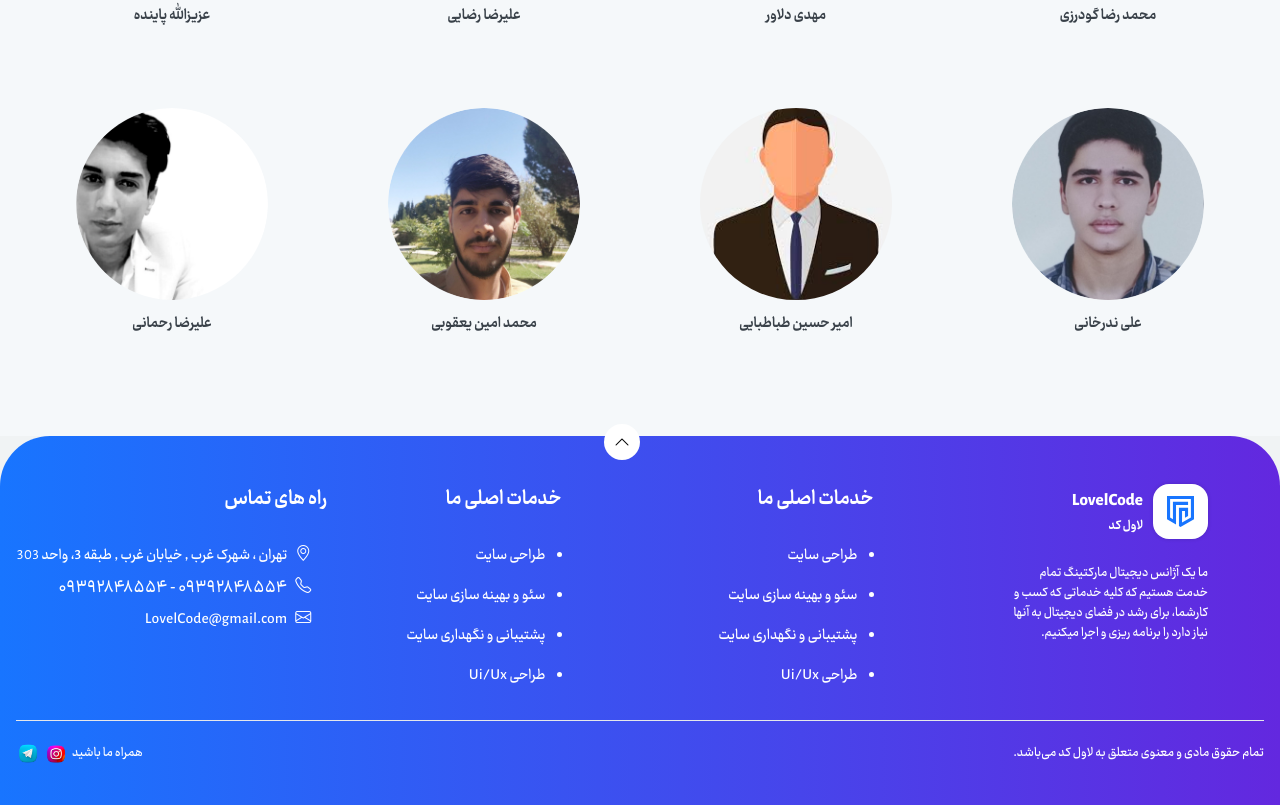
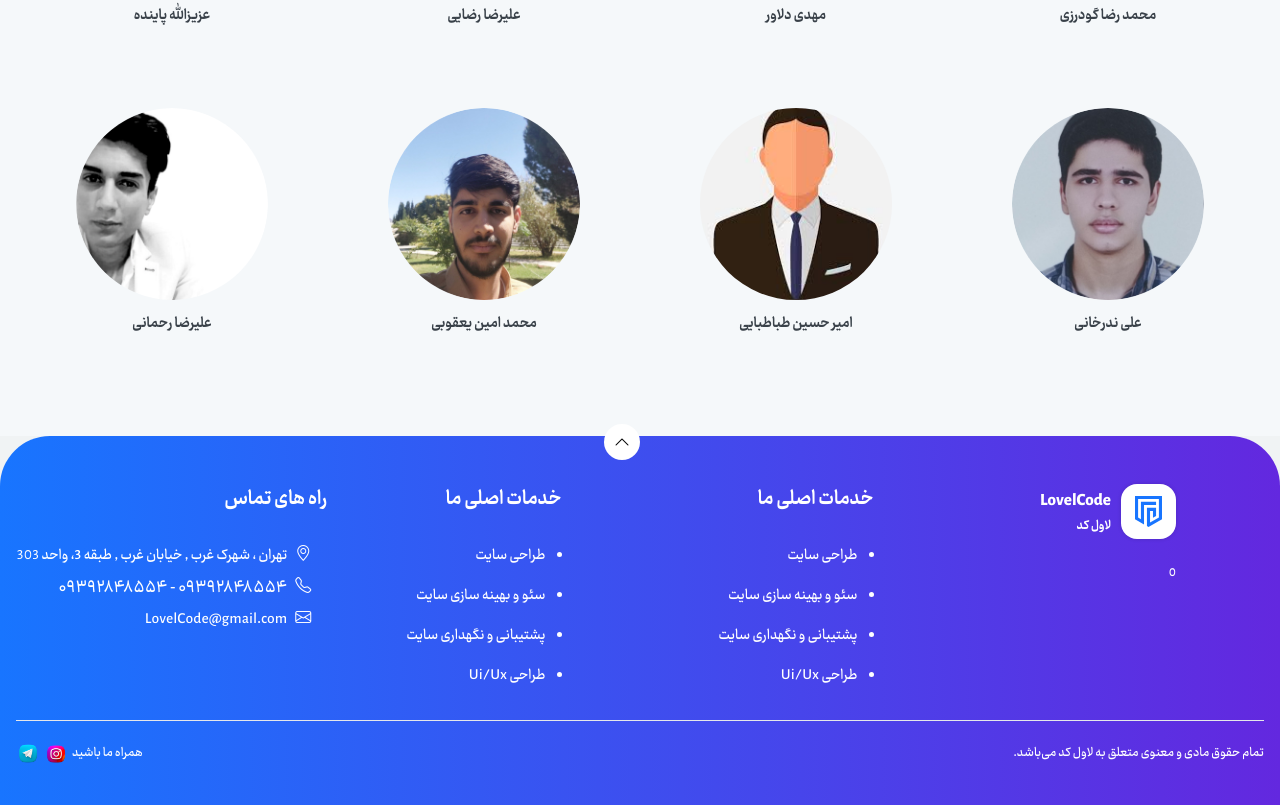
Before and after one commit to groupwebdevelopers/lovelcode, a React (Vite) app in the folder frontend/: page /about-us in a window 1280 px wide. Shown: the part 1664-2469 px from the top of the page. Built offline with nearby package versions, Linux system fonts and the light colour scheme; no server answers.

Commit message:
fix: fix footer bug

```diff
--- a/frontend/src/components/Footer/Footer.jsx
+++ b/frontend/src/components/Footer/Footer.jsx
@@ -7,6 +7,7 @@ export default function Footer() {
       .then((res) =>res.json())
       .then((data) =>setData(data.data));
   }, []);
+  console.log(data);
   return (
     <>
       <div className="bg-third-gray-text-web/20 relative">
@@ -43,9 +44,10 @@ export default function Footer() {
                   </div>
                   <div className="font-Ray-Bold text-sm max-w-[249px] lg:max-w-[200px]">
                     <p>
-                      ما یک آژانس دیجیتال مارکتینگ تمام خدمت هستیم که کلیه
-                      خدماتی که کسب و کارشما، برای رشد در فضای دیجیتال به آنها
-                      نیاز دارد را برنامه ریزی و اجرا میکنیم.
+                      {
+                        data.length &&
+                        data[2].body
+                      }
                     </p>
                   </div>
                 </div>
```
